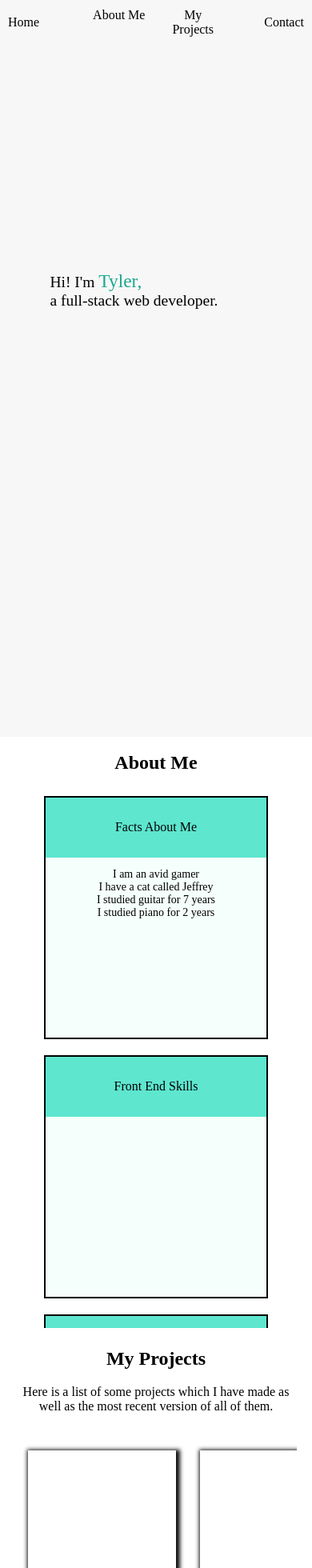
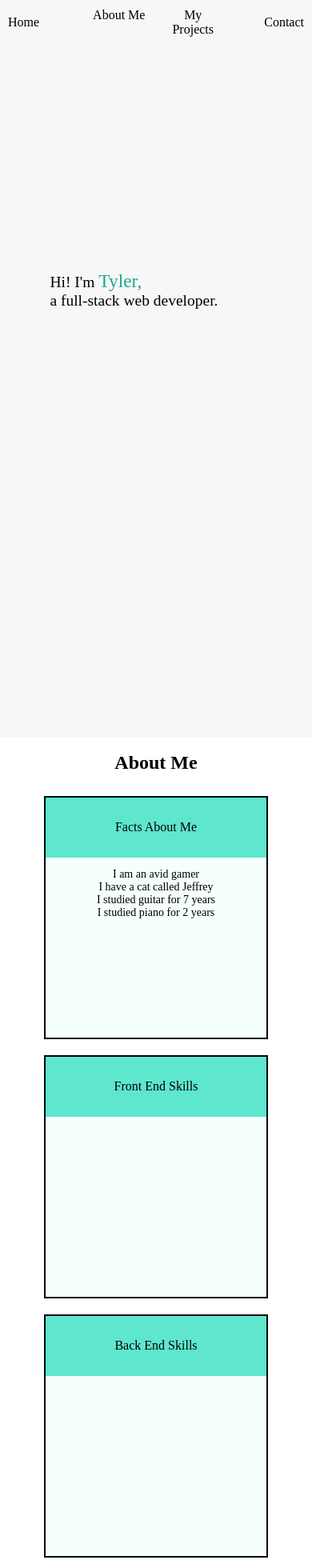
Before and after one commit to Tyler-Knowler/My-Portfolio, a React (Create React App) app: page / in a window 390 px wide. Shown: the top 1960 px of the page at 80% size. Built offline with nearby package versions, Linux system fonts and the light colour scheme; a web font is replaced by a local one.

Commit message:
(minor change)

```diff
--- a/src/css/CSSHome.css
+++ b/src/css/CSSHome.css
@@ -276,7 +276,7 @@
         font-size: 6vw;
     }
     #about {
-        height: 700px;
+        height: 1400px;
     }
     .about-me-flex {
         flex-wrap: wrap;
```
